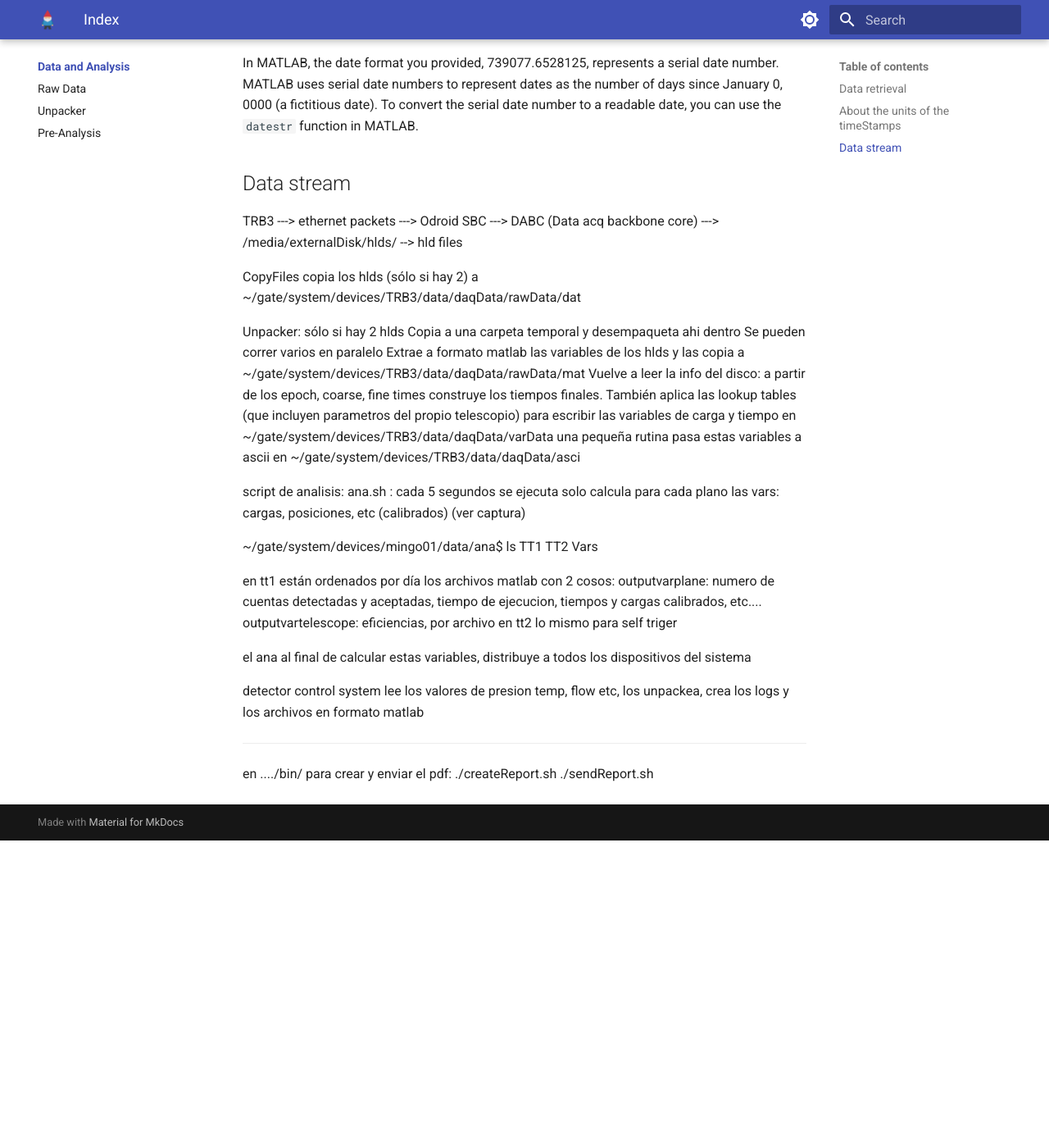
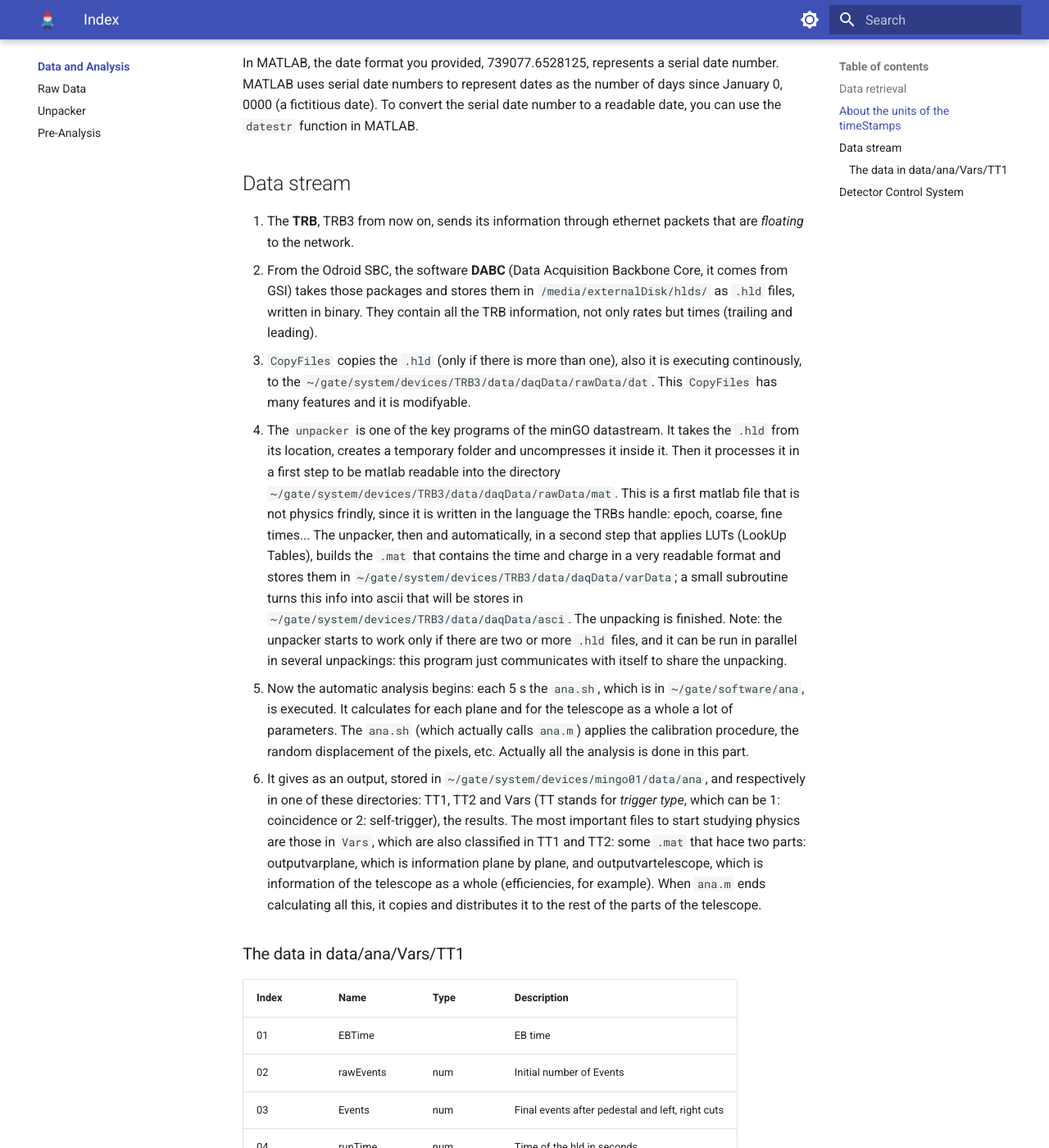
Before and after one commit to cayesoneira/miniTRASGO-documentation, an MkDocs documentation site: the page built from docs/data/index.md, in a window 1280 px wide and 1400 px high, scrolled down 552 px. Shown: the whole window at 82% size. Built offline with MkDocs 1.6.1 and Material for MkDocs 9.7.7, drawn with Linux system fonts in a browser that asks for light colours; before the commit the page ends 1577 px from its top, so only the background shows below that; some of the changed text lies outside the part shown.

Commit message:
Update index.md

```diff
--- a/docs/data/index.md
+++ b/docs/data/index.md
@@ -17,37 +17,43 @@
 
 ## Data stream
 
+1. The **TRB**, TRB3 from now on, sends its information through ethernet packets that are *floating* to the network.
+2. From the Odroid SBC, the software **DABC** (Data Acquisition Backbone Core, it comes from GSI) takes those packages and stores them in `/media/externalDisk/hlds/` as `.hld` files, written in binary. They contain all the TRB information, not only rates but times (trailing and leading).
+3. `CopyFiles` copies the `.hld` (only if there is more than one), also it is executing continously, to the `~/gate/system/devices/TRB3/data/daqData/rawData/dat`. This `CopyFiles` has many features and it is modifyable.
+4. The `unpacker` is one of the key programs of the minGO datastream. It takes the `.hld` from its location, creates a temporary folder and uncompresses it inside it. Then it processes it in a first step to be matlab readable into the directory `~/gate/system/devices/TRB3/data/daqData/rawData/mat`. This is a first matlab file that is not physics frindly, since it is written in the language the TRBs handle: epoch, coarse, fine times... The unpacker, then and automatically, in a second step that applies LUTs (LookUp Tables), builds the `.mat` that contains the time and charge in a very readable format and stores them in `~/gate/system/devices/TRB3/data/daqData/varData`; a small subroutine turns this info into ascii that will be stores in `~/gate/system/devices/TRB3/data/daqData/asci`. The unpacking is finished. Note: the unpacker starts to work only if there are two or more `.hld` files, and it can be run in parallel in several unpackings: this program just communicates with itself to share the unpacking.
+5. Now the automatic analysis begins: each 5 s the `ana.sh`, which is in `~/gate/software/ana`, is executed. It calculates for each plane and for the telescope as a whole a lot of parameters. The `ana.sh` (which actually calls `ana.m`) applies the calibration procedure, the random displacement of the pixels, etc. Actually all the analysis is done in this part.
+6. It gives as an output, stored in `~/gate/system/devices/mingo01/data/ana`, and respectively in one of these directories: TT1, TT2 and Vars (TT stands for *trigger type*, which can be 1: coincidence or 2: self-trigger), the results. The most important files to start studying physics are those in `Vars`, which are also classified in TT1 and TT2: some `.mat` that hace two parts: outputvarplane, which is information plane by plane, and outputvartelescope, which is information of the telescope as a whole (efficiencies, for example). When `ana.m` ends calculating all this, it copies and distributes it to the rest of the parts of the telescope.
 
-TRB3 ---> ethernet packets ---> Odroid SBC ---> DABC (Data acq backbone core) ---> /media/externalDisk/hlds/ --> hld files
 
-CopyFiles copia los hlds (sólo si hay 2) a
-~/gate/system/devices/TRB3/data/daqData/rawData/dat
+### The data in data/ana/Vars/TT1
 
-Unpacker: sólo si hay 2 hlds
-Copia a una carpeta temporal y desempaqueta ahi dentro
-Se pueden correr varios en paralelo
-Extrae a formato matlab las variables de los hlds y las copia a
-~/gate/system/devices/TRB3/data/daqData/rawData/mat
-Vuelve a leer la info del disco: a partir de los epoch, coarse, fine times construye los tiempos finales.
-También aplica las lookup tables (que incluyen parametros del propio telescopio) para escribir las variables de carga y tiempo en
-~/gate/system/devices/TRB3/data/daqData/varData
-una pequeña rutina pasa estas variables a ascii en
-~/gate/system/devices/TRB3/data/daqData/asci
+| Index | Name         | Type | Description                                          |
+|-------|--------------|------|------------------------------------------------------|
+| 01    | EBTime       |      | EB time                                              |
+| 02    | rawEvents    | num  | Initial number of Events                             |
+| 03    | Events       | num  | Final events after pedestal and left, right cuts    |
+| 04    | runTime      | num  | Time of the hld in seconds                          |
+| 05    | Xraw         | 1D   | X raw in strips                                      |
+| 06    | Yraw         | 1D   | Y raw                                                |
+| 07    | Q            | 1D   | Final charge                                         |
+| 08    | Xmm          | 1D   | Final X (across the strip)                           |
+| 09    | Ymm          | 1D   | Final Y (along the strip)                            |
+| 10    | T            | 1D   | Final T                                              |
+| 11    | Qmean        | num  | Mean of the Q                                        |
+| 12    | QmeanNoST    | num  | Mean of the Q without Streamers                     |
+| 13    | Qmedian      | num  | Median of the Q                                      |
+| 14    | QmedianNoST  | num  | Median of the Q without Streamers                   |
+| 15    | ST           | num  | % of Streamers                                       |
+| 16    | XY           | 2D   | Hit map                                              |
+| 17    | XY_Qmean     | 2D   | Q mean map                                           |
+| 18    | XY_Qmedian   | 2D   | Q mean map                                           |
+| 19    | XY_ST        | 2D   | Hits above streamer level                            |
+| 20    | Qhist        | 2D   | Charge histogram                                     |
 
-script de analisis: ana.sh : cada 5 segundos se ejecuta solo
-calcula para cada plano las vars: cargas, posiciones, etc (calibrados) (ver captura)
 
-~/gate/system/devices/mingo01/data/ana$ ls
-TT1  TT2  Vars
+## Detector Control System
 
-en tt1 están ordenados por día los archivos matlab con 2 cosos:
-  outputvarplane: numero de cuentas detectadas y aceptadas, tiempo de ejecucion, tiempos y cargas calibrados, etc....
-  outputvartelescope: eficiencias, por archivo
-en tt2 lo mismo para self triger
 
-el ana al final de calcular estas variables, distribuye a todos los dispositivos del sistema
-
-detector control system
 lee los valores de presion temp, flow etc, los unpackea, crea los logs y los archivos en formato matlab
 
 
```
